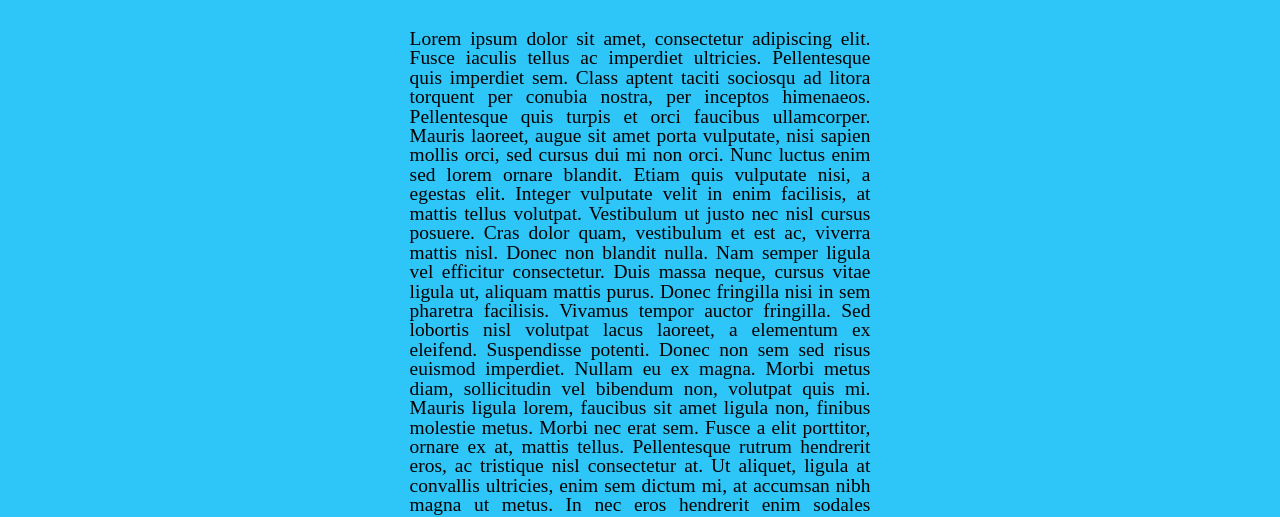
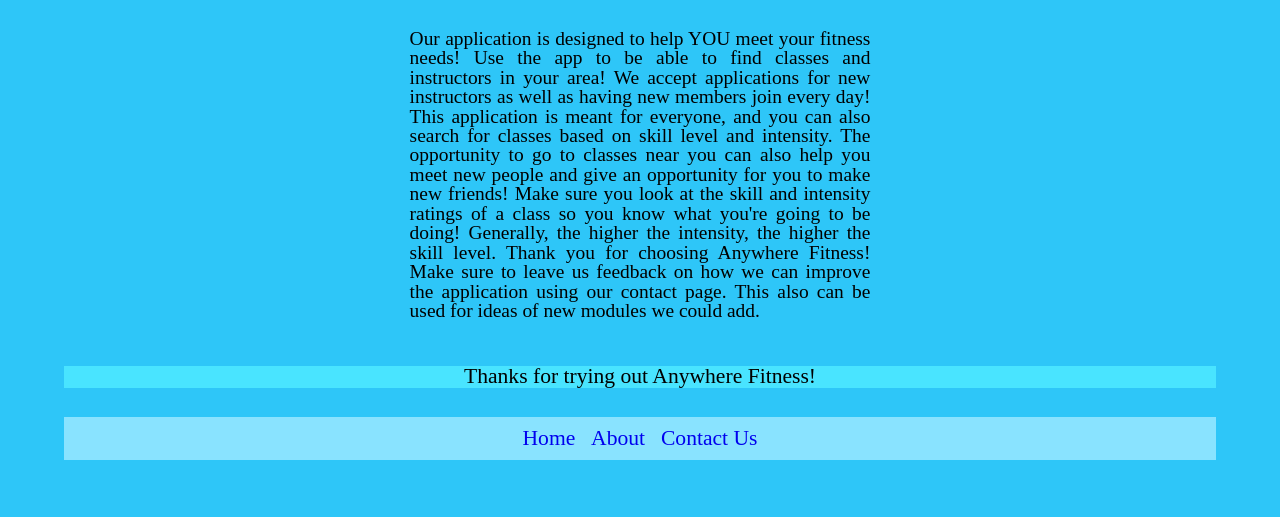
Before and after one commit to Build-Week-Anywehre-Fitness-One/marketing-page, a plain HTML site: page index.html in a window 1280 px wide. Shown: the part 283-800 px from the top of the page. Drawn offline with Linux system fonts and the light colour scheme.

Commit message:
Finished text for the landing page! W00T!

```diff
--- a/index.html
+++ b/index.html
@@ -23,15 +23,7 @@
     </header>
     <h2>We are Anywhere Fitness!</h2>
     <div class="bodyParagraph">
-        Lorem ipsum dolor sit amet, consectetur adipiscing elit. Fusce iaculis tellus ac imperdiet ultricies. Pellentesque quis imperdiet sem. Class aptent taciti sociosqu ad litora torquent per conubia nostra, per inceptos himenaeos. Pellentesque quis turpis et orci faucibus ullamcorper. Mauris laoreet, augue sit amet porta vulputate, nisi sapien mollis orci, sed cursus dui mi non orci. Nunc luctus enim sed lorem ornare blandit. Etiam quis vulputate nisi, a egestas elit. Integer vulputate velit in enim facilisis, at mattis tellus volutpat.
-
-        Vestibulum ut justo nec nisl cursus posuere. Cras dolor quam, vestibulum et est ac, viverra mattis nisl. Donec non blandit nulla. Nam semper ligula vel efficitur consectetur. Duis massa neque, cursus vitae ligula ut, aliquam mattis purus. Donec fringilla nisi in sem pharetra facilisis. Vivamus tempor auctor fringilla.
-
-        Sed lobortis nisl volutpat lacus laoreet, a elementum ex eleifend. Suspendisse potenti. Donec non sem sed risus euismod imperdiet. Nullam eu ex magna. Morbi metus diam, sollicitudin vel bibendum non, volutpat quis mi. Mauris ligula lorem, faucibus sit amet ligula non, finibus molestie metus. Morbi nec erat sem. Fusce a elit porttitor, ornare ex at, mattis tellus. Pellentesque rutrum hendrerit eros, ac tristique nisl consectetur at. Ut aliquet, ligula at convallis ultricies, enim sem dictum mi, at accumsan nibh magna ut metus. In nec eros hendrerit enim sodales sollicitudin sit amet vitae dui. Nunc et laoreet neque. Aliquam id tincidunt sem.
-
-        Pellentesque venenatis, orci ac dictum eleifend, nulla lectus volutpat nibh, at fermentum est diam ac sapien. Phasellus cursus pulvinar lorem, in tristique dui tempus at. Phasellus ut erat a ipsum blandit commodo at non eros. Phasellus ornare tristique velit a cursus. Pellentesque in erat elit. Integer et pharetra diam. Mauris condimentum facilisis sapien vitae ornare. Pellentesque imperdiet neque ac viverra lacinia. In commodo elementum lacus, eu sagittis ligula facilisis a. Morbi quis tincidunt libero. Suspendisse dapibus massa eu mauris gravida varius. Nam eu neque sit amet metus convallis interdum a ac urna.
-
-        Cras ultrices elit nec justo maximus imperdiet. Phasellus egestas lorem lectus, vel imperdiet nulla consequat nec. Vivamus justo ex, interdum at auctor ut, interdum eleifend odio. In commodo condimentum orci ac ullamcorper. Donec sodales et diam quis egestas. Pellentesque a maximus nulla. Praesent sagittis augue vel dignissim vehicula. Donec tempus feugiat tortor eget faucibus. Morbi magna orci, sollicitudin vitae massa id, vestibulum iaculis ex. Mauris odio nisl, tristique quis facilisis eu, rutrum ut sapien.
+        Our application is designed to help YOU meet your fitness needs! Use the app to be able to find classes and instructors in your area! We accept applications for new instructors as well as having new members join every day! This application is meant for everyone, and you can also search for classes based on skill level and intensity. The opportunity to go to classes near you can also help you meet new people and give an opportunity for you to make new friends! Make sure you look at the skill and intensity ratings of a class so you know what you're going to be doing! Generally, the higher the intensity, the higher the skill level. Thank you for choosing Anywhere Fitness! Make sure to leave us feedback on how we can improve the application using our contact page. This also can be used for ideas of new modules we could add.
     </div>
 </div>
 <footer class="footing">
```
